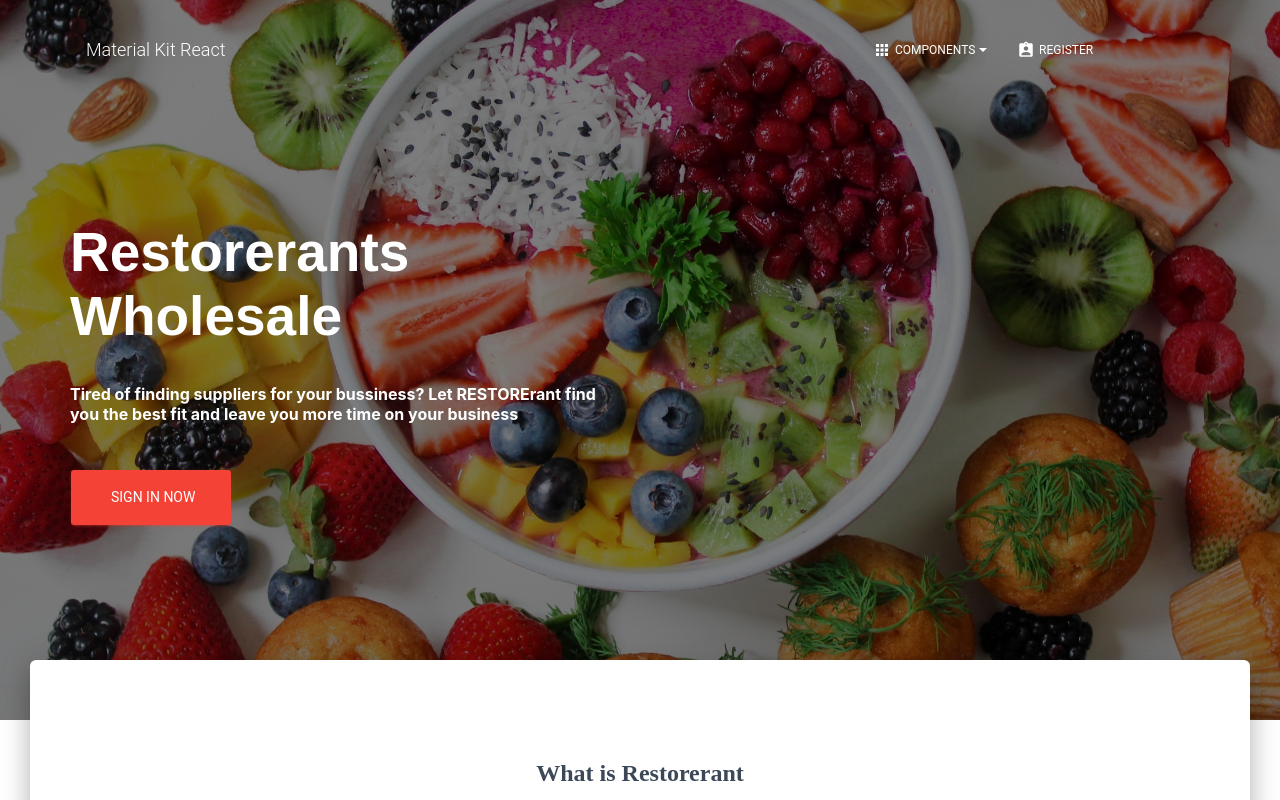
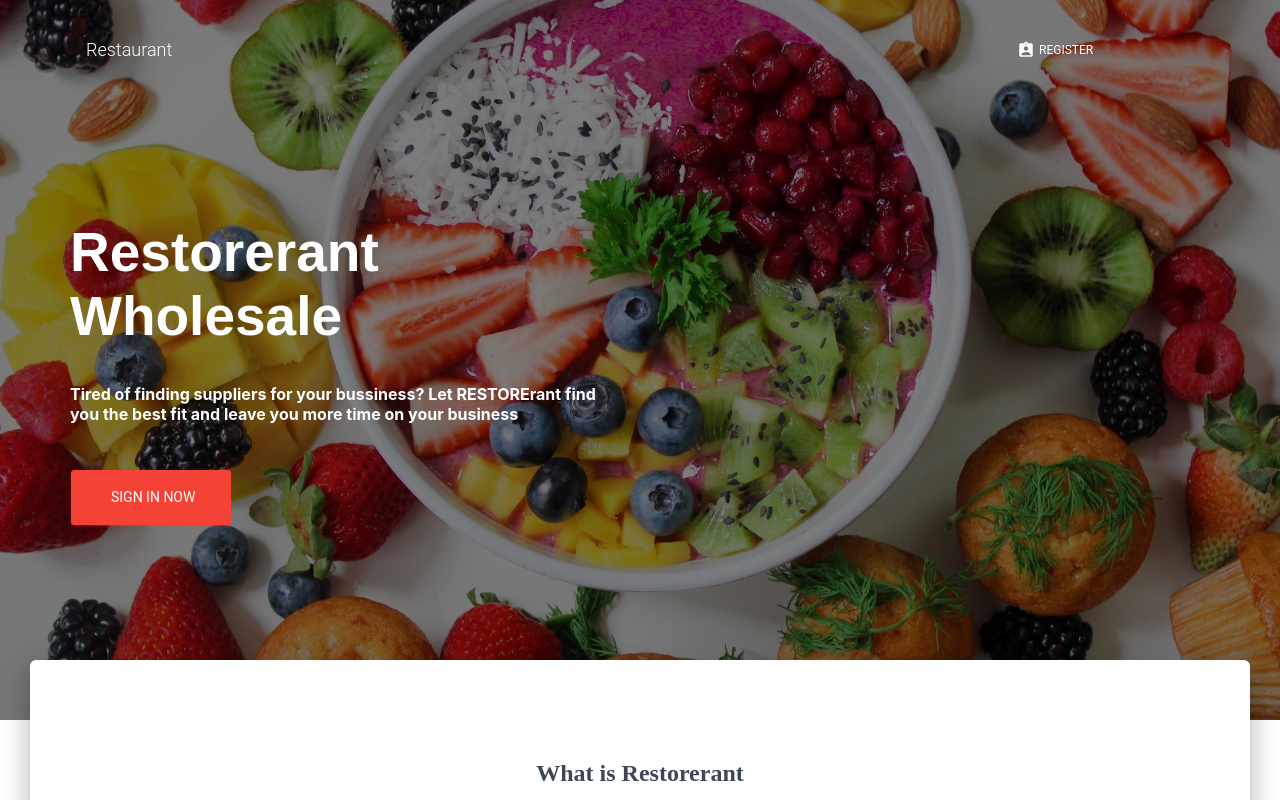
Before and after one commit to jerryz-hello/ReSTORErant, a React (Create React App) app: page / in a window 1280 px wide. Shown: the top 800 px of the page. Built offline with nearby package versions, Linux system fonts and the light colour scheme.

Commit message:
fix wording on pages

```diff
--- a/src/App.js
+++ b/src/App.js
@@ -34,7 +34,7 @@ export default function LandingPage(props) {
       <Header
         color="transparent"
         routes={dashboardRoutes}
-        brand="Material Kit React"
+        brand="Restaurant"
         rightLinks={<HeaderLinks />}
         fixed
         changeColorOnScroll={{
@@ -47,7 +47,7 @@ export default function LandingPage(props) {
         <div className={classes.container}>
           <GridContainer>
             <GridItem xs={12} sm={12} md={6}>
-              <h1 className={classes.title}>Restorerants Wholesale</h1>
+              <h1 className={classes.title}>Restorerant Wholesale</h1>
               <h4>
                 Tired of finding suppliers for your bussiness? Let RESTORErant find you the best fit and leave you more time on your business
               </h4>
--- a/src/Checkout.js
+++ b/src/Checkout.js
@@ -97,7 +97,7 @@ export default function Checkout() {
       <AppBar position="absolute" color="default" className={classes.appBar}>
         <Toolbar>
           <Typography variant="h6" color="inherit" noWrap>
-            Restorerants Wholesale
+            Restorerant Wholesale
           </Typography>
         </Toolbar>
       </AppBar>
--- a/src/LoginPage.js
+++ b/src/LoginPage.js
@@ -51,7 +51,7 @@ export default function LoginPage(props) {
       <Header
         absolute
         color="transparent"
-        brand="Material Kit React"
+        brand="Restorerant"
         rightLinks={<HeaderLinks />}
         {...rest}
       />
--- a/src/Register.js
+++ b/src/Register.js
@@ -67,7 +67,7 @@ export default function LoginPage(props) {
       <Header
         absolute
         color="transparent"
-        brand="Material Kit React"
+        brand="RESTORErant"
         rightLinks={<HeaderLinks />}
         {...rest}
       />
--- a/src/components/Header/HeaderLinks.js
+++ b/src/components/Header/HeaderLinks.js
@@ -26,7 +26,7 @@ export default function HeaderLinks(props) {
   const classes = useStyles();
   return (
     <List className={classes.list}>
-      <ListItem className={classes.listItem}>
+      {/* <ListItem className={classes.listItem}>
         <CustomDropdown
           noLiPadding
           buttonText="Components"
@@ -48,10 +48,10 @@ export default function HeaderLinks(props) {
             </a>
           ]}
         />
-      </ListItem>
+      </ListItem> */}
       <ListItem className={classes.listItem}>
         <Button
-          href="/Register"
+          href="/register"
           color="transparent"
           target="_blank"
           className={classes.navLink}
--- a/src/index.js
+++ b/src/index.js
@@ -19,11 +19,11 @@ ReactDOM.render(
       <Switch>
         <Route path="/" exact component={App}></Route>
         <Route path="/store" component={Store}></Route>
-        <Route path="/Wholesaler" component={Wholesaler}></Route>
+        <Route path="/wholesaler" component={Wholesaler}></Route>
         <Route path="/checkout" component={Checkout}></Route>
         <Route path="/cart" component={ShoppingCart}></Route>
         <Route path="/login" component={LoginPage}></Route>
-        <Route path="/Register" component={Register}></Route>
+        <Route path="/register" component={Register}></Route>
         {/* <Route path="/LoginPageW" component={LoginPageW}></Route> */}
         <Route path="/product" component={AddProduct}></Route>
     </Switch>
```
